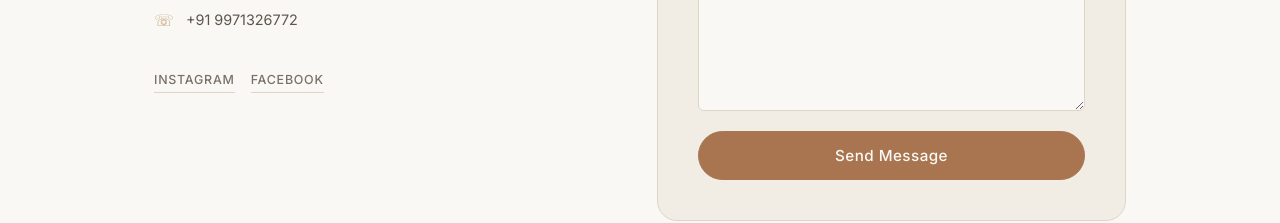
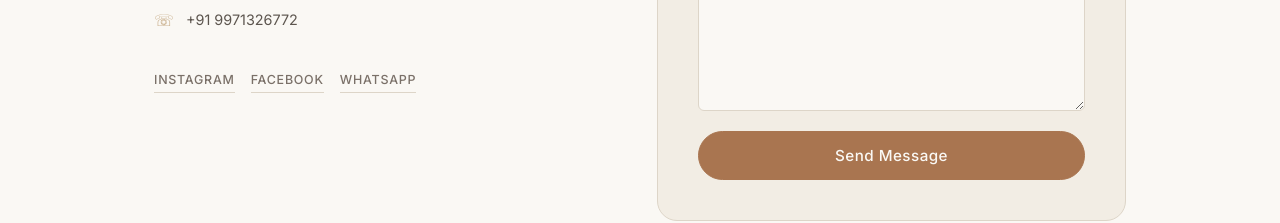
Before and after one commit to aroramohit213/TMS, a React (Vite) app: page / in a window 1280 px wide. Shown: the part 5127-5350 px from the top of the page. Built offline with nearby package versions, Linux system fonts and the light colour scheme.

Commit message:
Add WhatsApp to social links

```diff
--- a/src/components/Contact.jsx
+++ b/src/components/Contact.jsx
@@ -17,7 +17,8 @@ export default function Contact() {
   const socials = [
     { name: 'Instagram', url: 'https://instagram.com/themagicsmudge' },
     // { name: 'Behance', url: 'https://behance.net/yourprofile' },
-    { name: 'Facebook', url: 'https://facebook.com/in/themagicsmudge' }
+    { name: 'Facebook', url: 'https://facebook.com/in/themagicsmudge' },
+    { name: 'WhatsApp', url: 'https://wa.me/919971326772' }
   ]
 
   return (
```
